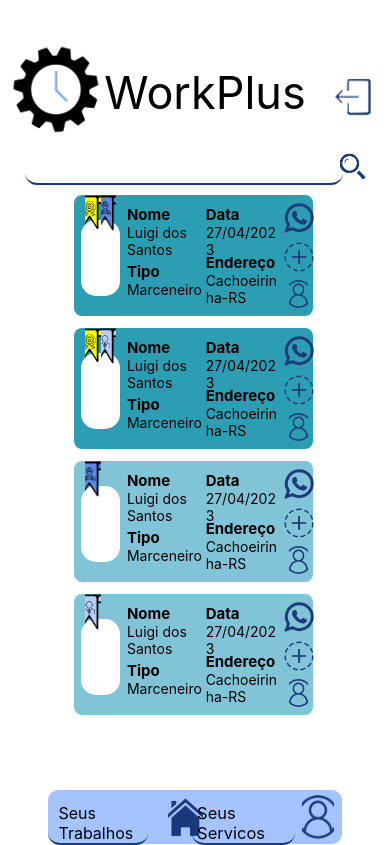
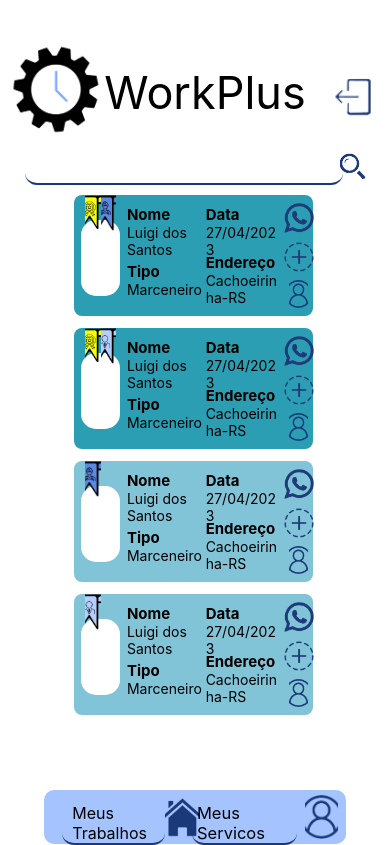
Before and after one commit to brunobandeiraf/WorkPlus, a React Native app: screen /Home in a window 390 px wide. Built offline with nearby package versions, Linux system fonts and the light colour scheme.

Commit message:
atualizacao das transicoes de telas

```diff
--- a/paginas/Home.js
+++ b/paginas/Home.js
@@ -391,13 +391,13 @@
           <TouchableOpacity
             onPress={() => navigation.navigate('Trabalho')}
           >
-            <Text style={styles.botaoSeustrabalhos}>Seus Trabalhos</Text>
+            <Text style={styles.botaoMeustrabalhos}>Meus Trabalhos</Text>
           </TouchableOpacity>
         </View>
         <View style={styles.casinha}>
         <TouchableOpacity onPress={() => navigation.navigate('Servico')}>
           <Image
-            style={{ width: 35, height: 40, left: 18 }}
+            style={{ width: 35, height: 40, left: 16.5 }}
             source={require("../assets/casinha.png")}
           />
           </TouchableOpacity>
@@ -405,7 +405,7 @@
         <View style={styles.suasDemandas}>
           <TouchableOpacity onPress={() => navigation.navigate('Servico')}>
 
-            <Text style={styles.botaoSeusServicos}>Seus Servicos</Text>
+            <Text style={styles.botaoMeusServicos}>Meus Servicos</Text>
 
           </TouchableOpacity>
         </View>
@@ -752,8 +752,9 @@
     justifyContent: "center",
     alignItems: "center",
   },
-  botaoSeustrabalhos: {
+  botaoMeustrabalhos: {
     width: "100%",
+    left: 18,
     fontSize: 16,
     borderRadius: 12,
     paddingLeft: 10,
@@ -771,7 +772,7 @@
     height: "73%",
     width: "70%",
   },
-  botaoSeusServicos: {
+  botaoMeusServicos: {
     width: "100%",
     fontSize: 16.5,
     borderRadius: 12,
--- a/paginas/Servico.js
+++ b/paginas/Servico.js
@@ -218,7 +218,7 @@
                 <TouchableOpacity
                   onPress={() => navigation.navigate('Trabalho')}
                 >
-                  <Text style={styles.botaoSeustrabalhos}>Seus Trabalhos</Text>
+                  <Text style={styles.botaoMeustrabalhos}>Meus Trabalhos</Text>
                 </TouchableOpacity>
               </View>
               <View style={styles.casinha}>
@@ -232,7 +232,7 @@
               <View style={styles.suasDemandas}>
                 <TouchableOpacity onPress={() => navigation.navigate('Servico')}>
 
-                  <Text style={styles.botaoSeusServicos}>Seus Servicos</Text>
+                  <Text style={styles.botaoMeusServicos}>Meus Servicos</Text>
 
                 </TouchableOpacity>
               </View>
@@ -593,7 +593,7 @@
     justifyContent: "center",
     alignItems: "center",
   },
-  botaoSeustrabalhos: {
+  botaoMeustrabalhos: {
     width: "100%",
     fontSize: 16,
     borderRadius: 12,
@@ -612,7 +612,7 @@
     height: "73%",
     width: "70%",
   },
-  botaoSeusServicos: {
+  botaoMeusServicos: {
     width: "100%",
     fontSize: 16.5,
     borderRadius: 12,
--- a/paginas/Trabalho.js
+++ b/paginas/Trabalho.js
@@ -217,7 +217,7 @@
           <View style={styles.baixo}>
               <View style={styles.suasOfertas}>
                 <TouchableOpacity
-                  onPress={() => navigation.navigate('Home')}
+                  onPress={() => navigation.navigate('Trabalho')}
                 >
                   <Text style={styles.botaoSeustrabalhos}>Seus Trabalhos</Text>
                 </TouchableOpacity>
@@ -601,7 +601,7 @@
     justifyContent: "center",
     alignItems: "center",
   },
-  botaoSeustrabalhos: {
+  botaoMeustrabalhos: {
     width: "100%",
     fontSize: 16,
     borderRadius: 12,
@@ -620,7 +620,7 @@
     height: "73%",
     width: "70%",
   },
-  botaoSeusServicos: {
+  botaoMeusServicos: {
     width: "100%",
     fontSize: 16.5,
     borderRadius: 12,
--- a/paginas/login.js
+++ b/paginas/login.js
@@ -94,6 +94,9 @@
 
             </View>
 
+
+
+
             <TouchableOpacity
               style={styles.forgotPasswordButton}
               onPress={handleForgotPassword}
@@ -118,6 +121,7 @@
     alignItems: "center",
     justifyContent: "center",
     width: "80%",
+
   },
   input: {
     height: 45,
@@ -153,6 +157,8 @@
   viewButton: {
     alignItems: "center",
     justifyContent: "center",
+
+
   },
   engrenagem: {
     marginLeft: '8%',
```
